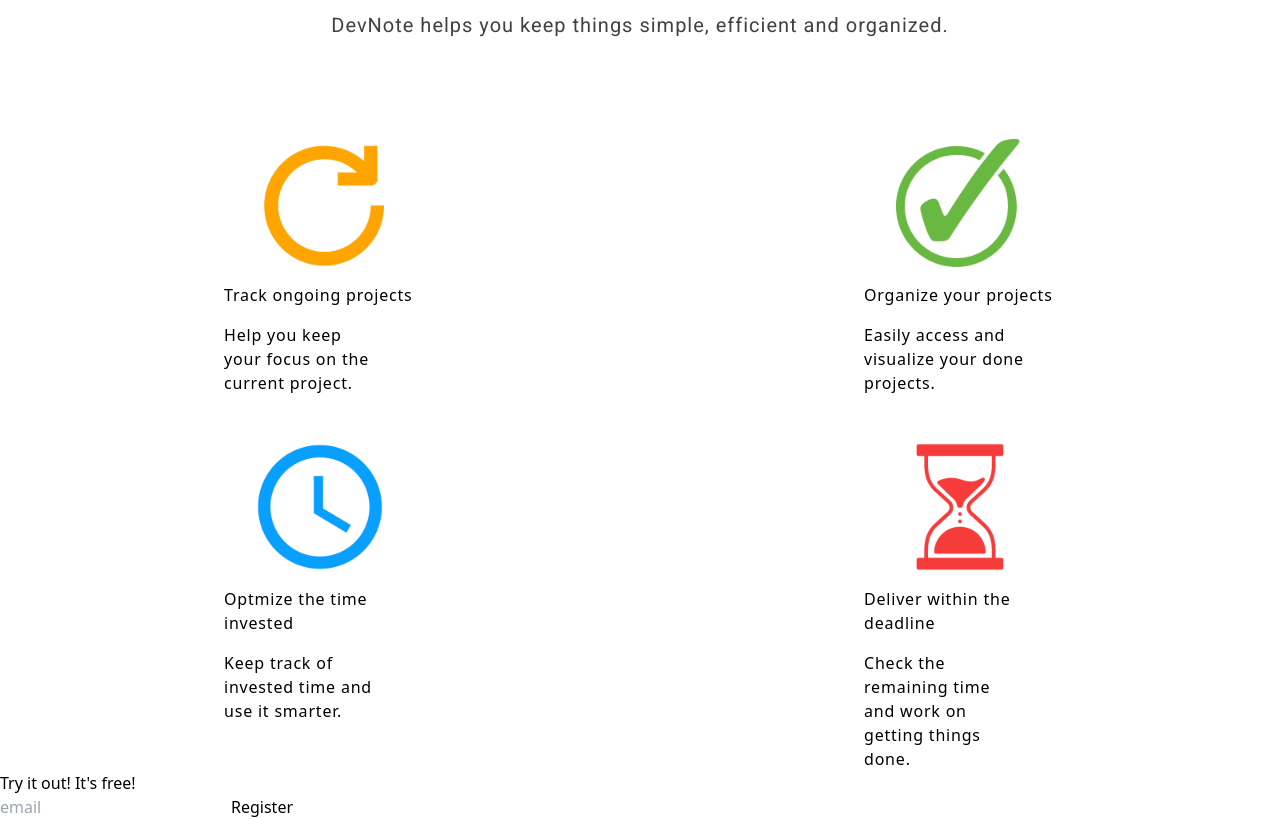
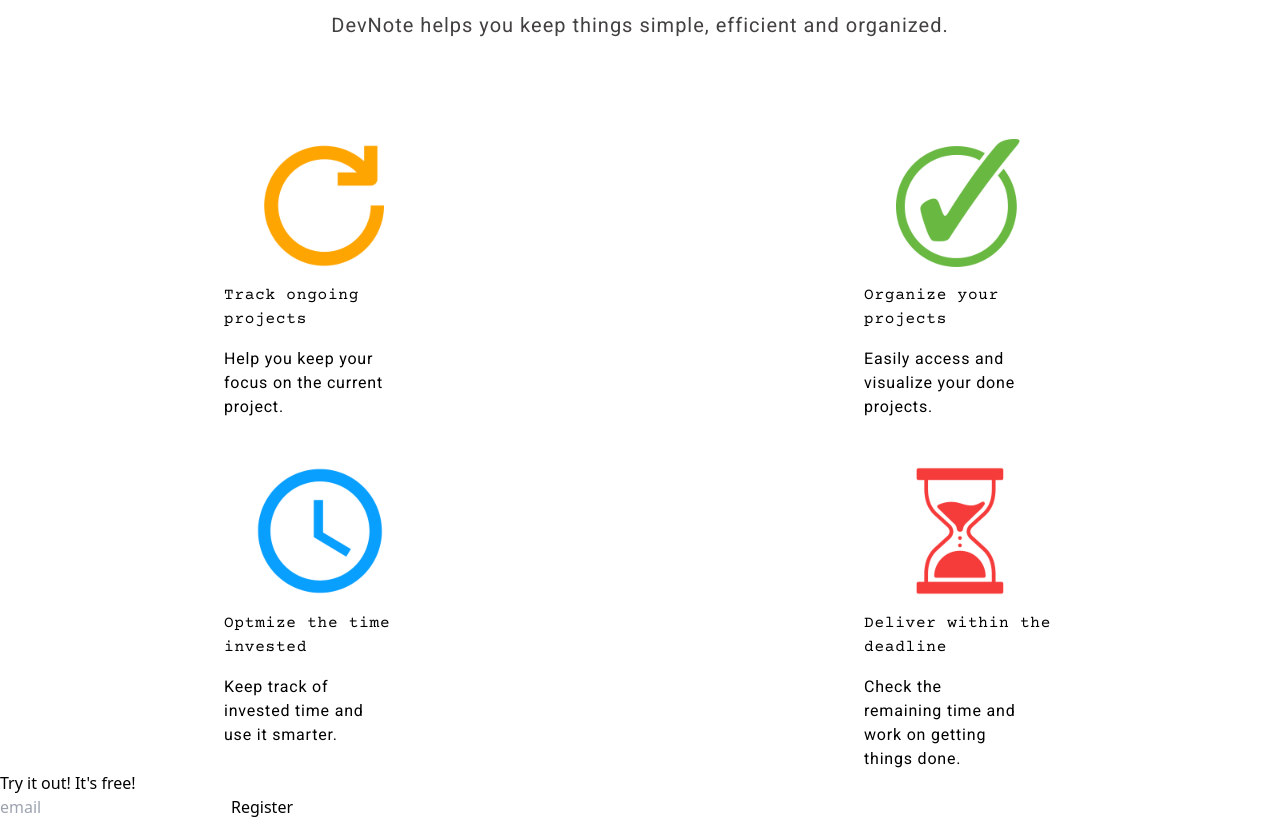
Before and after one commit to edukaki/devlist, a React (Create React App) app: page / in a window 1280 px wide. Shown: the part 741-1560 px from the top of the page. Built offline with nearby package versions, Linux system fonts and the light colour scheme; no server answers.

Commit message:
feat(home): add fonts to benefits text

```diff
--- a/src/pages/Home/index.jsx
+++ b/src/pages/Home/index.jsx
@@ -27,28 +27,28 @@
                     <p className="text-center">DevNote helps you keep things simple, efficient and organized.</p>
                 </div>
 
-                <div className="grid justify-items-center md:grid-cols-2 gap-y-8">
+                <div className="grid justify-items-center font-roboto md:grid-cols-2 gap-y-8">
                     <div className="flex flex-col">
                         <img className="w-40 place-self-center" src={ongoingIcon} alt="ongoing projects"/>
-                        <h3 className="w-48 text-center pb-4 tracking-wider md:text-left">Track ongoing projects</h3>
+                        <h3 className="w-48 text-center pb-4 font-courier tracking-wider md:text-left">Track ongoing projects</h3>
                         <p className="w-48 text-center md:text-left tracking-wider lg:w-40">Help you keep your focus on the current project.</p>
                     </div>
 
                     <div className="flex flex-col">
                         <img className="w-40 place-self-center" src={doneIcon} alt="done projects"/>
-                        <h3 className="w-48 text-center pb-4 tracking-wider md:text-left">Organize your projects</h3>
+                        <h3 className="w-48 text-center pb-4 font-courier tracking-wider md:text-left">Organize your projects</h3>
                         <p className="w-48 text-center md:text-left tracking-wider lg:w-40">Easily access and visualize your done projects.</p>
                     </div>
 
                     <div className="flex flex-col">
                         <img className="w-40 place-self-center" src={totalTimeIcon} alt="total time invested"/>
-                        <h3 className="w-48 text-center pb-4 tracking-wider md:text-left">Optmize the time invested</h3>
+                        <h3 className="w-48 text-center pb-4 font-courier tracking-wider md:text-left">Optmize the time invested</h3>
                         <p className="w-48 text-center md:text-left tracking-wider lg:w-40">Keep track of invested time and use it smarter.</p>
                     </div>
 
                     <div className="flex flex-col">
                         <img className="w-40 place-self-center" src={remainingTimeIcon} alt="remaining time"/>
-                        <h3 className="w-48 text-center pb-4 tracking-wider md:text-left">Deliver within the deadline</h3>
+                        <h3 className="w-48 text-center pb-4 font-courier  tracking-wider md:text-left">Deliver within the deadline</h3>
                         <p className="w-48 text-center md:text-left tracking-wider lg:w-40">Check the remaining time and work on getting things done.</p>
                     </div>
                 </div>
```
